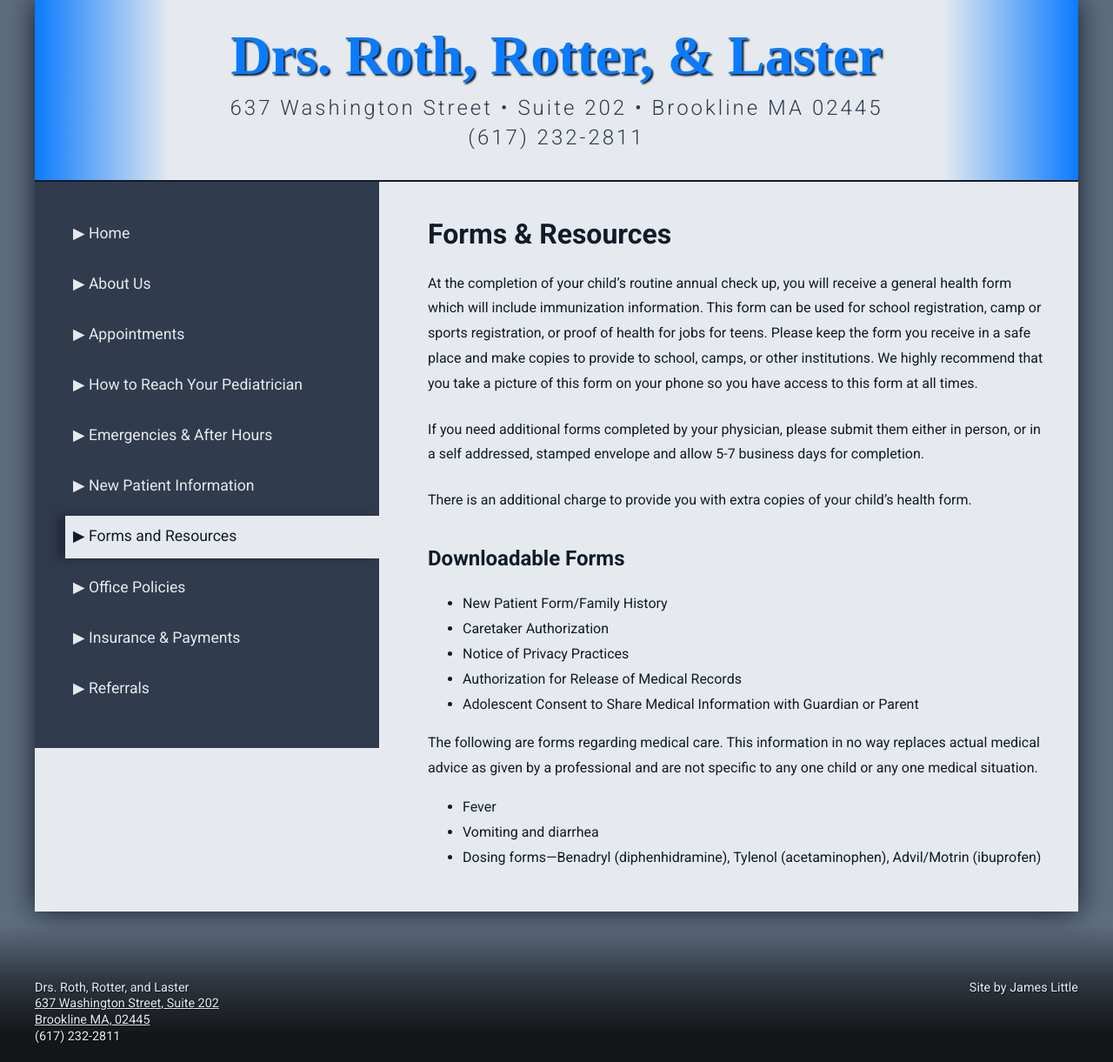
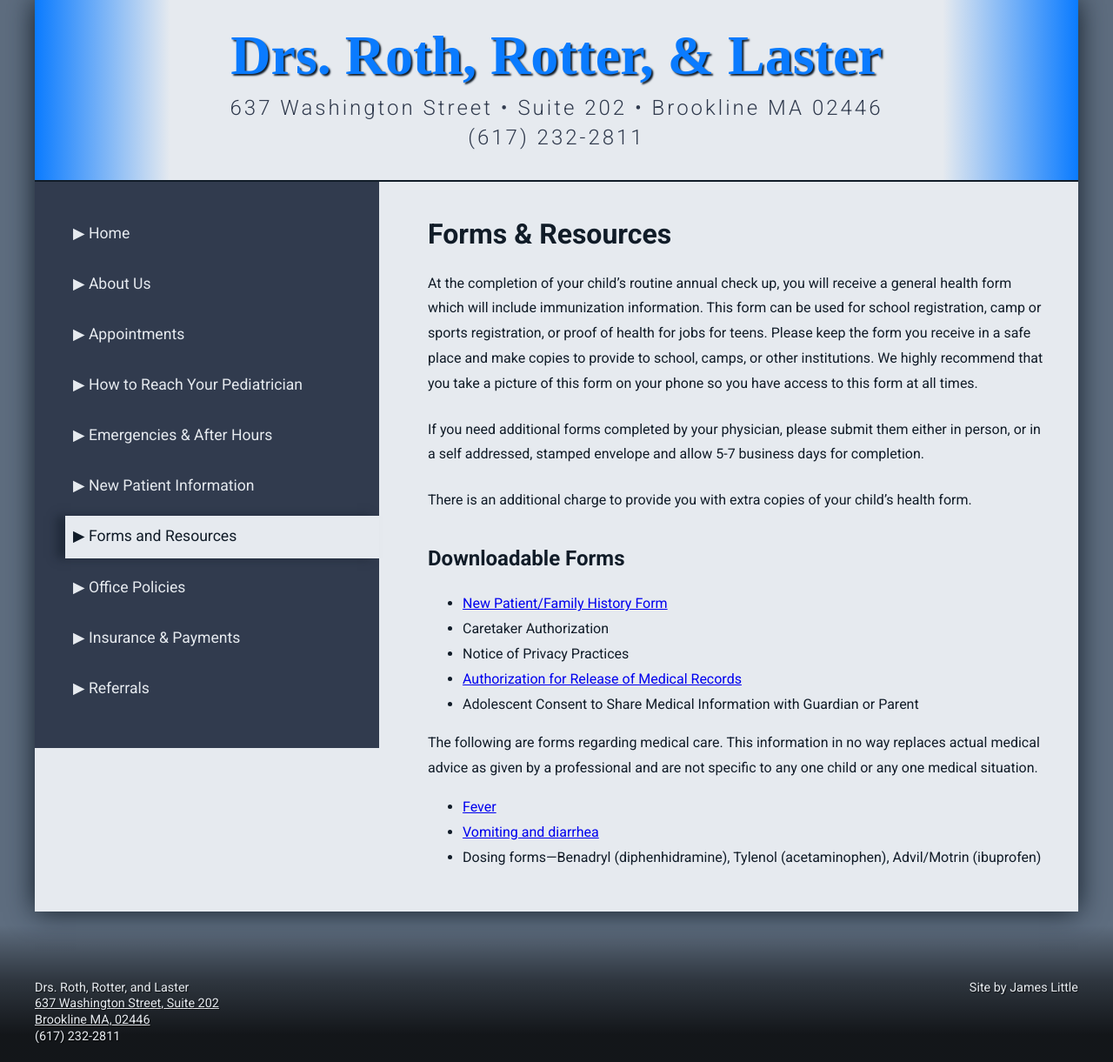
Before and after one commit to jameslittle230/rothrotterlaster, a Jekyll site: the page built from pages/resources.html, in a window 1280 px wide. Shown: the whole page at 87% size. Built offline with Jekyll 4.4.1, drawn with Linux system fonts in a browser that asks for light colours; nearby versions of some CDN libraries; some web fonts are replaced.

```diff
--- a/_includes/footer.html
+++ b/_includes/footer.html
@@ -3,7 +3,7 @@
         <p class="page-footer__contact">Drs. Roth, Rotter, and Laster<br>
 
         <a href="https://www.google.com/maps/place/637+Washington+St+%23202,+Brookline,+MA+02446/">637 Washington Street, Suite 202<br>
-        Brookline MA, 02445</a><br>
+        Brookline MA, 02446</a><br>
         (617) 232-2811</p>
 
         <p class="page-footer__byline">Site by James Little</p>
--- a/_includes/header.html
+++ b/_includes/header.html
@@ -1,4 +1,4 @@
 <header class="banner">
     <h1 class="banner__title">Drs. Roth, Rotter, &amp; Laster</h1>
-    <p class="banner__contact">637 Washington Street &bullet; Suite 202 &bullet; Brookline&nbsp;MA&nbsp;02445<br>(617) 232-2811</p>
+    <p class="banner__contact">637 Washington Street &bullet; Suite 202 &bullet; Brookline&nbsp;MA&nbsp;02446<br>(617) 232-2811</p>
 </header>
--- a/pages/new-patient.html
+++ b/pages/new-patient.html
@@ -13,7 +13,7 @@ title: New Patient Information
 <p>On the day of your appointment, please fill out and bring 3 forms:</p>
 
 <ol>
-    <li>New patient/Family history form</li>
+    <li><a href="/resources/new-patient.pdf">New patient/Family history form</a></li>
     <li>HIPAA/notice of privacy practices</li>
     <li>Caretaker authorization form</li>
 </ol>
```
Also changed, not shown: pages/resources.html (+4 -6 lines), 5 other files.
